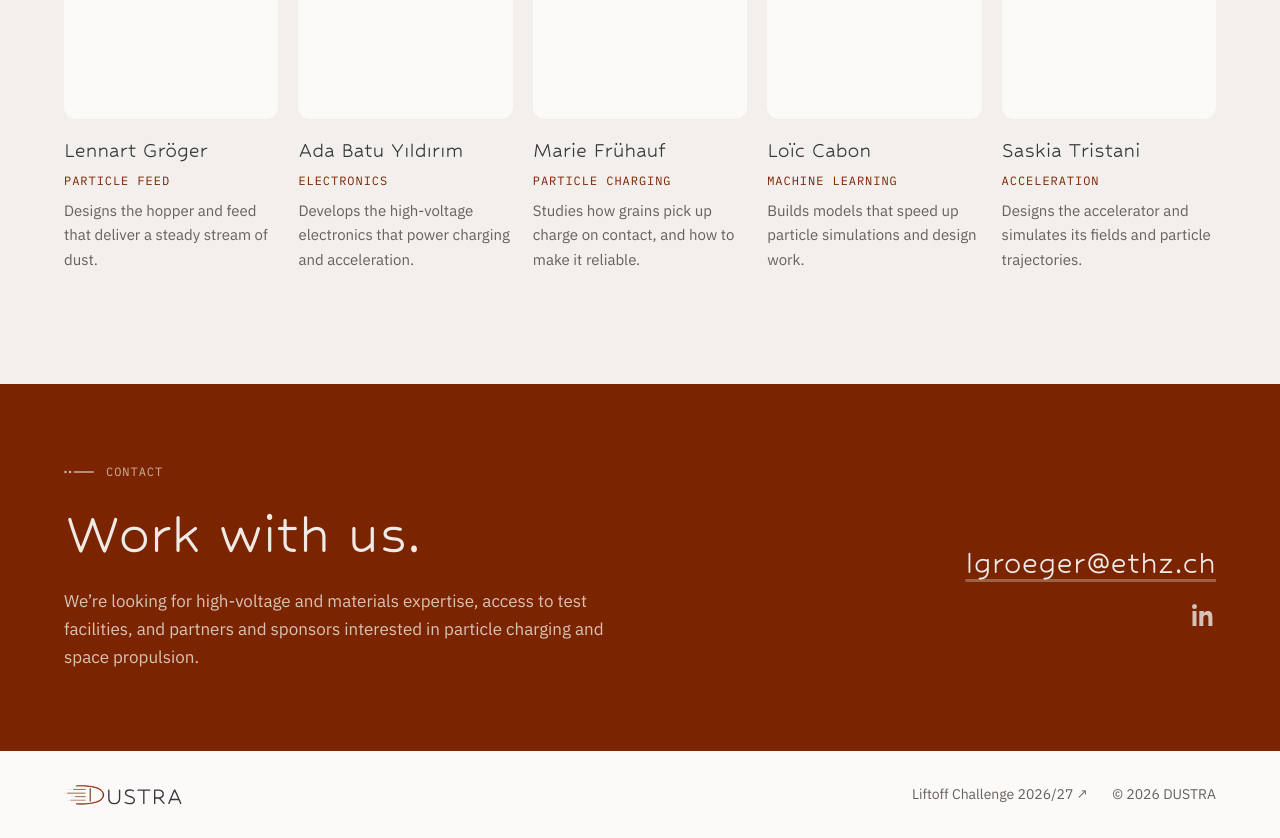
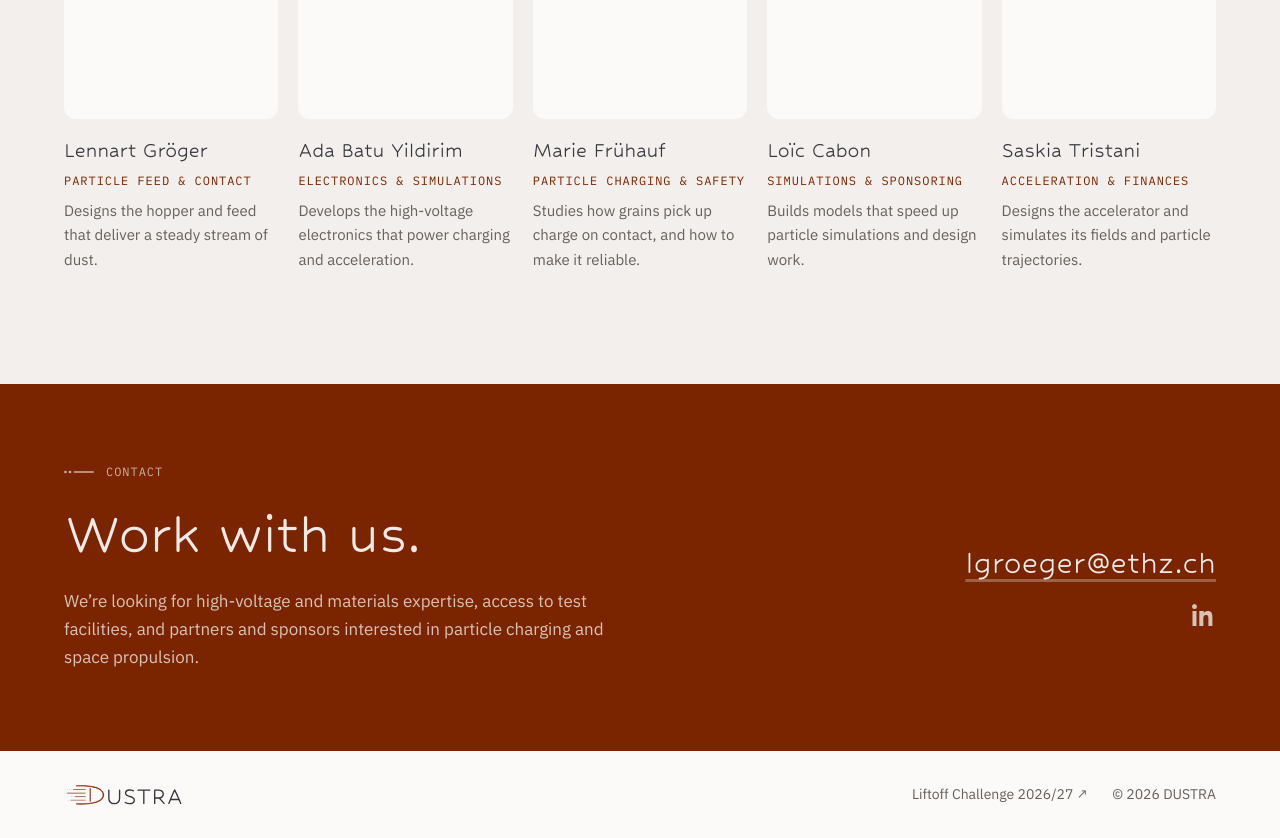
Before and after one commit to Dustra-space/Dustra_Web, a React (Vite) app: page / in a window 1280 px wide. Shown: the part 3580-4418 px from the top of the page. Built offline with nearby package versions, Linux system fonts and the light colour scheme.

Commit message:
Update team member roles and names in content.ts

```diff
--- a/src/content.ts
+++ b/src/content.ts
@@ -127,27 +127,27 @@ export const team: { eyebrow: string; title: string; blurb: string; members: Mem
   members: [
     {
       name: 'Lennart Gröger',
-      role: 'Particle feed',
+      role: 'Particle feed & Contact',
       bio: 'Designs the hopper and feed that deliver a steady stream of dust.',
     },
     {
-      name: 'Ada Batu Yıldırım',
-      role: 'Electronics',
+      name: 'Ada Batu Yildirim',
+      role: 'Electronics & Simulations',
       bio: 'Develops the high-voltage electronics that power charging and acceleration.',
     },
     {
       name: 'Marie Frühauf',
-      role: 'Particle charging',
+      role: 'Particle charging & Safety',
       bio: 'Studies how grains pick up charge on contact, and how to make it reliable.',
     },
     {
       name: 'Loïc Cabon',
-      role: 'Machine learning',
+      role: 'Simulations & Sponsoring',
       bio: 'Builds models that speed up particle simulations and design work.',
     },
     {
       name: 'Saskia Tristani',
-      role: 'Acceleration',
+      role: 'Acceleration & Finances',
       bio: 'Designs the accelerator and simulates its fields and particle trajectories.',
     },
   ],
```
